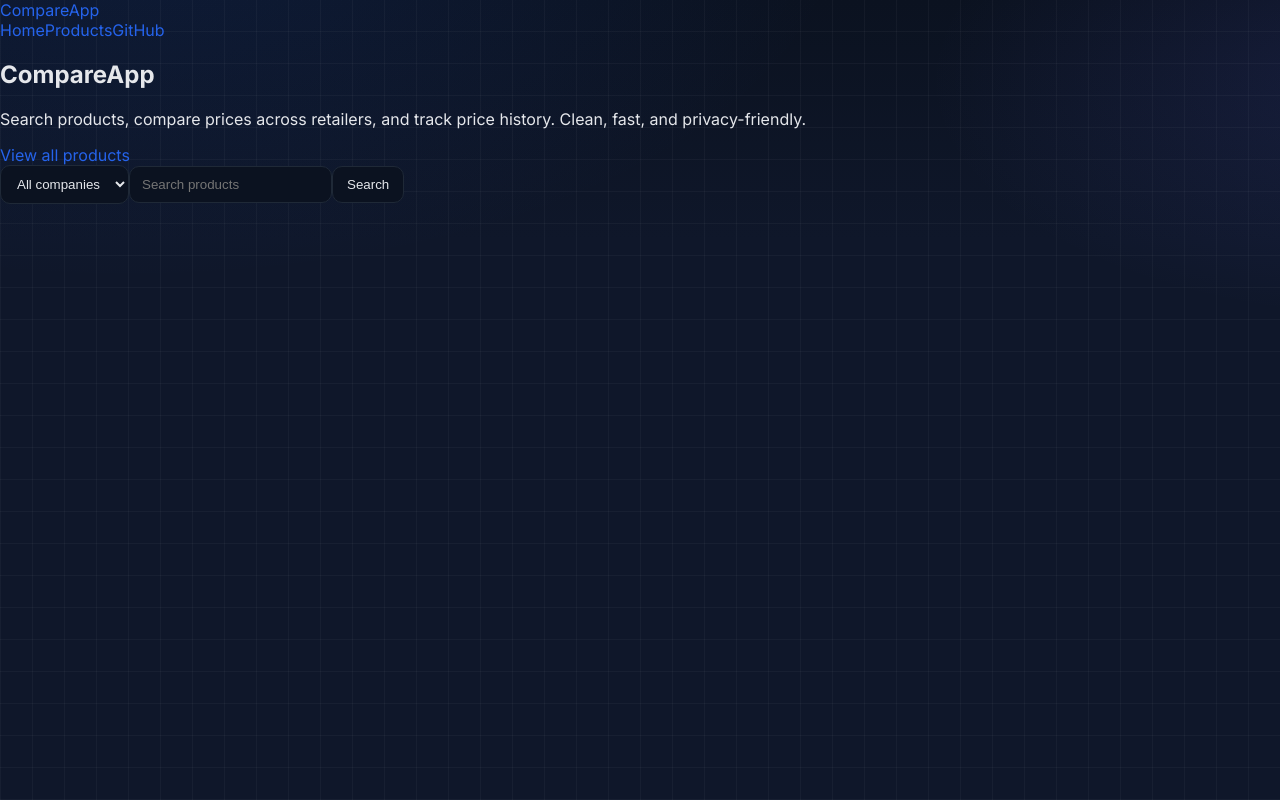
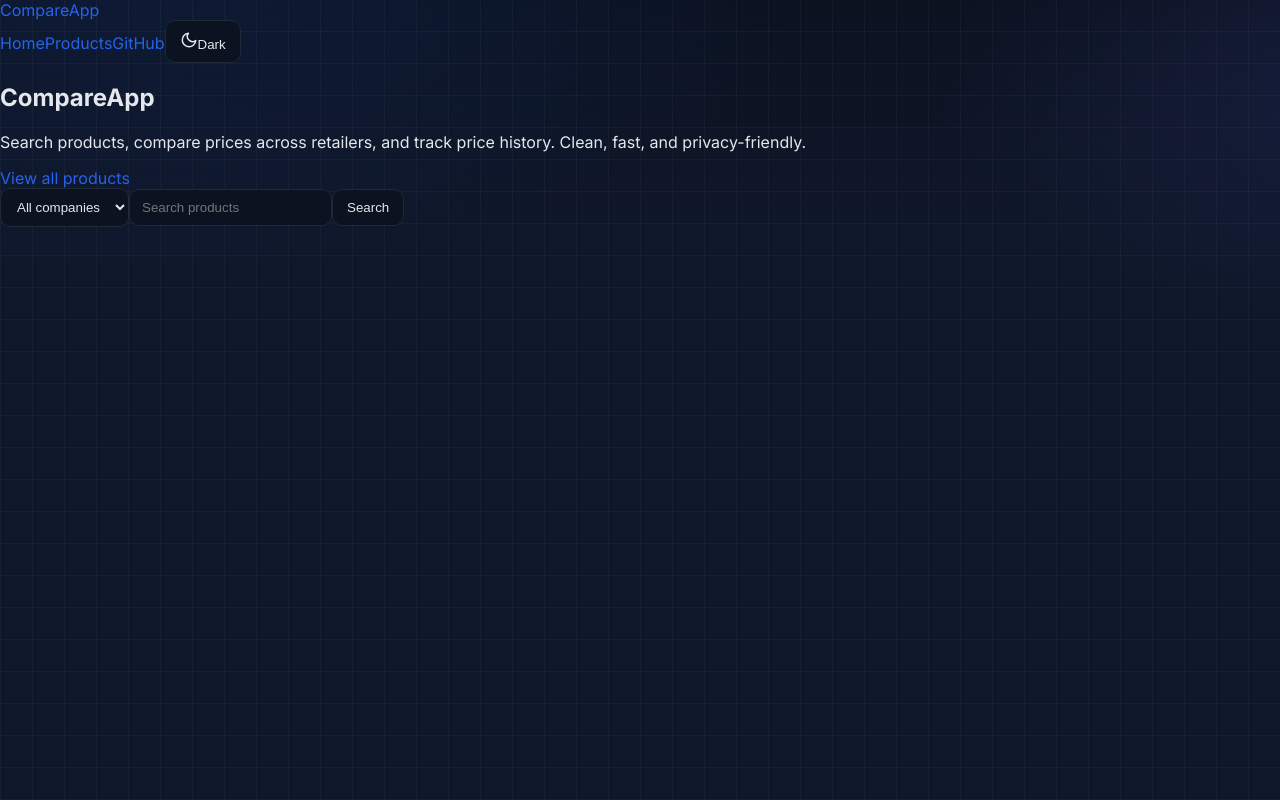
Before and after one commit to C0dingGM/CompareApp, a Next.js app in the folder web/: page / in a window 1280 px wide. Built offline with nearby package versions, Linux system fonts and the light colour scheme.

Commit message:
style(header): add bordered/blurred header bar, tidy nav items, integrate ThemeToggle

```diff
--- a/web/app/layout.tsx
+++ b/web/app/layout.tsx
@@ -13,13 +13,14 @@ export default function RootLayout({ children }: { children: ReactNode }) {
       <body className={`${inter.className} min-h-screen bg-hero [background-size:32px_32px,32px_32px,auto,auto,auto]`}>
         <QueryProvider>
           <div className="max-w-5xl mx-auto px-4 py-4">
-            <header className="flex items-center justify-between mb-6">
-              <Link href="/" className="text-2xl font-bold bg-gradient-to-r from-sky-400 via-violet-400 to-emerald-400 bg-clip-text text-transparent">CompareApp</Link>
-              <nav className="flex items-center gap-2">
-                <a href="/" className="px-3 py-2 rounded-lg border border-slate-700 hover:border-slate-500 transition-colors">Home</a>
-                <a href="/products" className="px-3 py-2 rounded-lg border border-slate-700 hover:border-slate-500 transition-colors">Products</a>
-                <a href="https://github.com/C0dingGM/CompareApp" target="_blank" rel="noreferrer" className="px-3 py-2 rounded-lg border border-slate-700 hover:border-slate-500 transition-colors">GitHub</a>
-                {/* ThemeToggle */}
+            <header className="flex items-center justify-between mb-6 rounded-xl border border-slate-800/60 bg-slate-900/40 backdrop-blur supports-[backdrop-filter]:bg-slate-900/30">
+              <Link href="/" className="px-4 py-3 text-2xl font-bold bg-gradient-to-r from-sky-400 via-violet-400 to-emerald-400 bg-clip-text text-transparent">CompareApp</Link>
+              <nav className="flex items-center gap-1 sm:gap-2 px-2">
+                <Link href="/" className="px-3 py-2 rounded-md text-sm font-medium border border-transparent hover:bg-slate-900/5 dark:hover:bg-white/5 transition-colors">Home</Link>
+                <Link href="/products" className="px-3 py-2 rounded-md text-sm font-medium border border-transparent hover:bg-slate-900/5 dark:hover:bg-white/5 transition-colors">Products</Link>
+                <a href="https://github.com/C0dingGM/CompareApp" target="_blank" rel="noreferrer" className="px-3 py-2 rounded-md text-sm font-medium border border-transparent hover:bg-slate-900/5 dark:hover:bg-white/5 transition-colors">GitHub</a>
+                <span className="mx-1 h-6 w-px bg-slate-700/60" aria-hidden="true" />
+                <ThemeToggle />
               </nav>
             </header>
             {children}
--- a/web/components/ThemeToggle.tsx
+++ b/web/components/ThemeToggle.tsx
@@ -26,9 +26,9 @@ export default function ThemeToggle() {
     localStorage.setItem('theme', next ? 'dark' : 'light');
   };
   return (
-    <button onClick={toggle} className="inline-flex items-center gap-2 px-3 py-2 rounded-lg border border-slate-700 hover:border-slate-500 transition-colors">
-      {dark ? <Sun size={18} /> : <Moon size={18} />}
-      <span className="text-sm">{dark ? 'Light' : 'Dark'}</span>
+    <button onClick={toggle} className="inline-flex items-center gap-2 px-2.5 py-2 rounded-md border border-slate-700/60 hover:border-slate-500/60 hover:bg-slate-900/5 dark:hover:bg-white/5 transition-colors">
+      {dark ? <Sun /> : <Moon />}
+      <span className="text-xs sm:text-sm">{dark ? 'Light' : 'Dark'}</span>
     </button>
   );
 }
```
